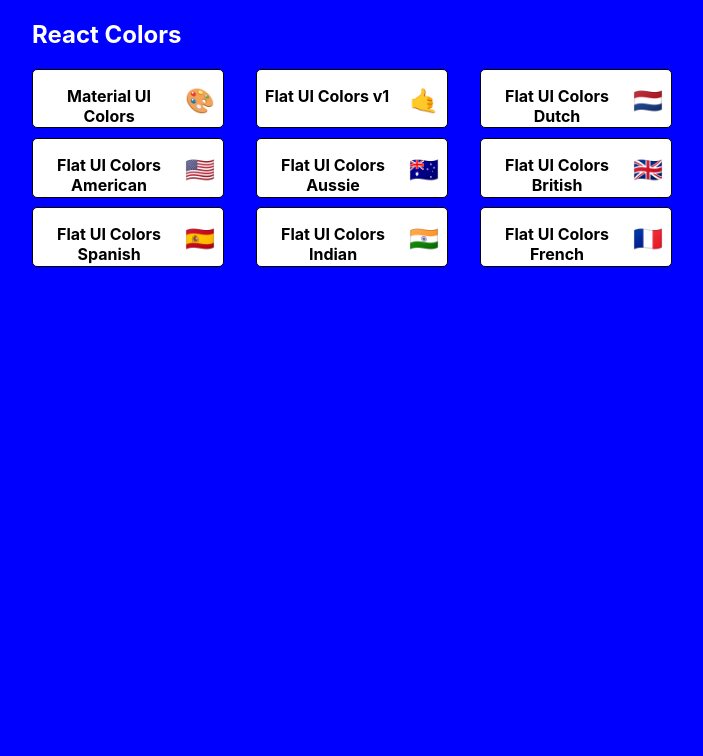
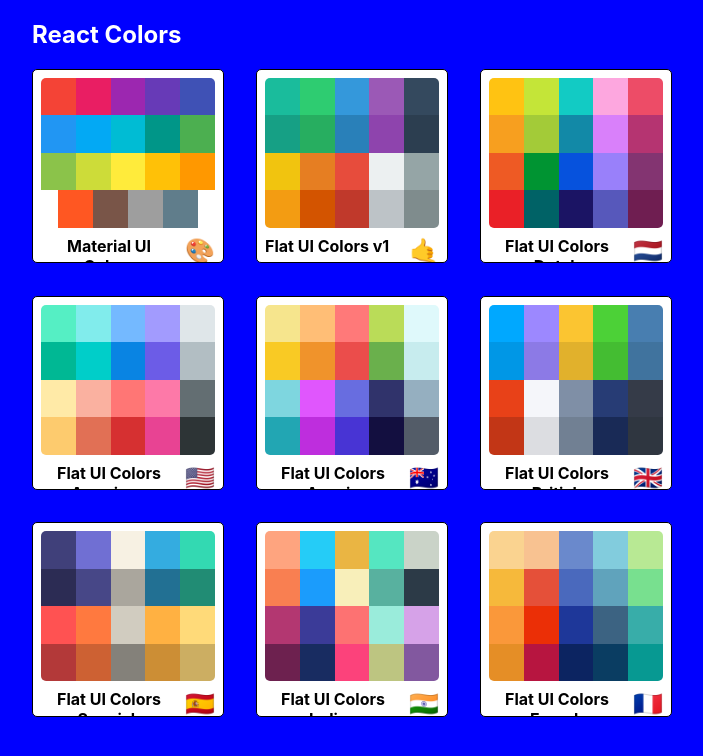
Before and after one commit to realdanilo/colorapp, a React (Create React App) app: page / in a window 1280 px wide. Shown: the top 756 px of the page, without its empty margins (288-991 px from the left). Built offline with nearby package versions, Linux system fonts and the light colour scheme.

Commit message:
style MiniPalette and some Parent Components

```diff
--- a/src/MiniPalette.js
+++ b/src/MiniPalette.js
@@ -4,6 +4,7 @@
 const styles = {
   root: {
     backgroundColor: "white",
+    margin: "0",
     border: "1px solid black",
     borderRadius: "5px",
     position: "relative",
@@ -15,7 +16,11 @@
     },
   },
   colors: {
-    backgroundColor: "grey",
+    backgroundColor: "#daed184",
+    height: "150px",
+    width: "100%",
+    borderRadius: "5px",
+    overflow: "hidden",
   },
   title: {
     display: "flex",
@@ -26,20 +31,34 @@
     position: "relative",
     fontSize: "1rem",
   },
-  emojiD: {
+  emoji: {
     marginLeft: "0.5rem",
     fontSize: "1.5rem",
+  },
+  miniColor: {
+    height: "25%",
+    width: "20%",
+    display: "inline-block",
+    margin: "0 auto",
+    position: "relative",
+    marginBottom: "-4px",
   },
 };
 
 function MiniPalette(props) {
-  const { paletteName, emoji } = props;
-  const { root, colors, title, emojiD } = props.classes;
+  const { classes, paletteName, emoji, colors } = props;
+  const MiniColorBoxes = colors.map((c, i) => (
+    <div
+      key={i}
+      className={classes.miniColor}
+      style={{ backgroundColor: c.color }}
+    ></div>
+  ));
   return (
-    <div className={root}>
-      <div className={colors}></div>
-      <h5 className={title}>
-        {paletteName} <span className={emojiD}>{emoji}</span>
+    <div className={classes.root}>
+      <div className={classes.colors}>{MiniColorBoxes}</div>
+      <h5 className={classes.title}>
+        {paletteName} <span className={classes.emoji}>{emoji}</span>
       </h5>
     </div>
   );
--- a/src/PaletteList.js
+++ b/src/PaletteList.js
@@ -24,7 +24,7 @@
     justifyContent: "space-between",
     color: "white",
   },
-  palettesDesign: {
+  palettes: {
     boxSizing: "border-box",
     width: "100%",
     display: "grid",
@@ -38,15 +38,14 @@
     this.state = {};
   }
   render() {
-    const { palettes } = this.props;
-    const { root, container, nav, palettesDesign } = this.props.classes;
+    const { palettes, classes } = this.props;
     return (
-      <div className={root}>
-        <div className={container}>
-          <nav className={nav}>
+      <div className={classes.root}>
+        <div className={classes.container}>
+          <nav className={classes.nav}>
             <h1>React Colors</h1>
           </nav>
-          <div className={palettesDesign}>
+          <div className={classes.palettes}>
             {palettes.map((p, i) => (
               <MiniPalette key={i} {...p} />
             ))}
```
